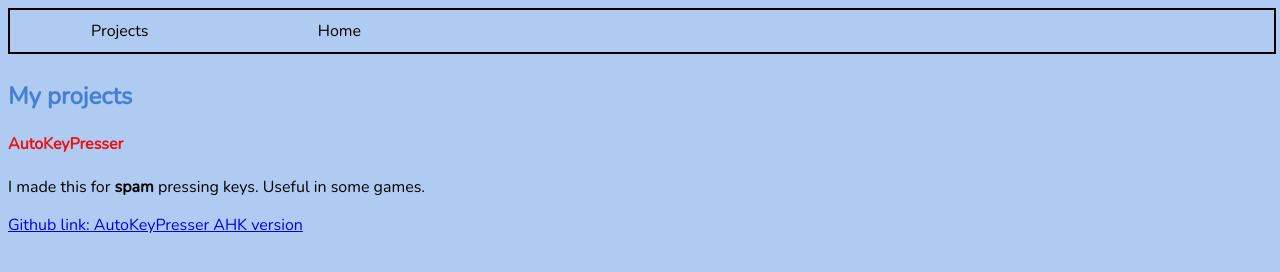
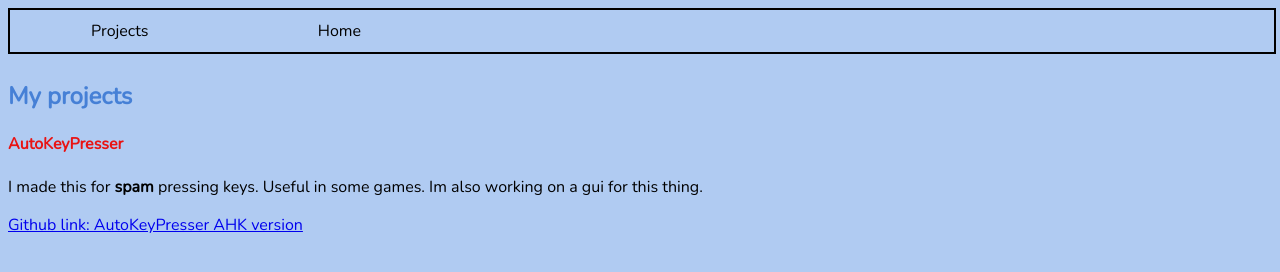
Before and after one commit to TheEpicProgrammer/TheEpicProgrammer.github.io, a plain HTML site: page projects.html in a window 1280 px wide. Drawn offline with nearby package versions, Linux system fonts and the light colour scheme.

Commit message:
projects page update

```diff
--- a/projects.html
+++ b/projects.html
@@ -14,7 +14,7 @@
 <body>
 	<h2 id="title">My projects</h2>
     <h4 id="projectname">AutoKeyPresser</h4>
-    <p>I made this for <b>spam</b> pressing keys. Useful in some games.
+    <p>I made this for <b>spam</b> pressing keys. Useful in some games. Im also working on a gui for this thing.
     </p>
     <a href="https://github.com/TheEpicProgrammer/Updated-AutoKeyPresser--AHK-">Github link: AutoKeyPresser AHK version</a>
 
```
